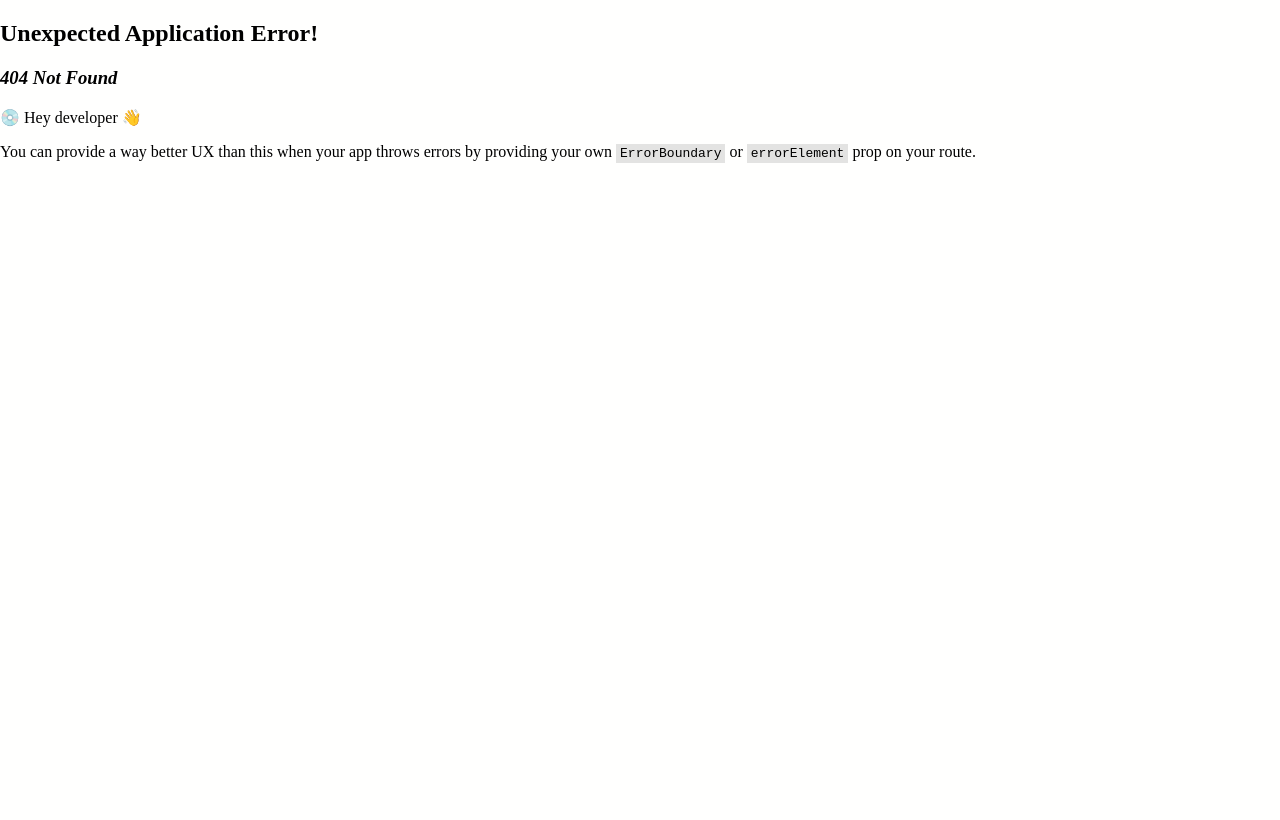
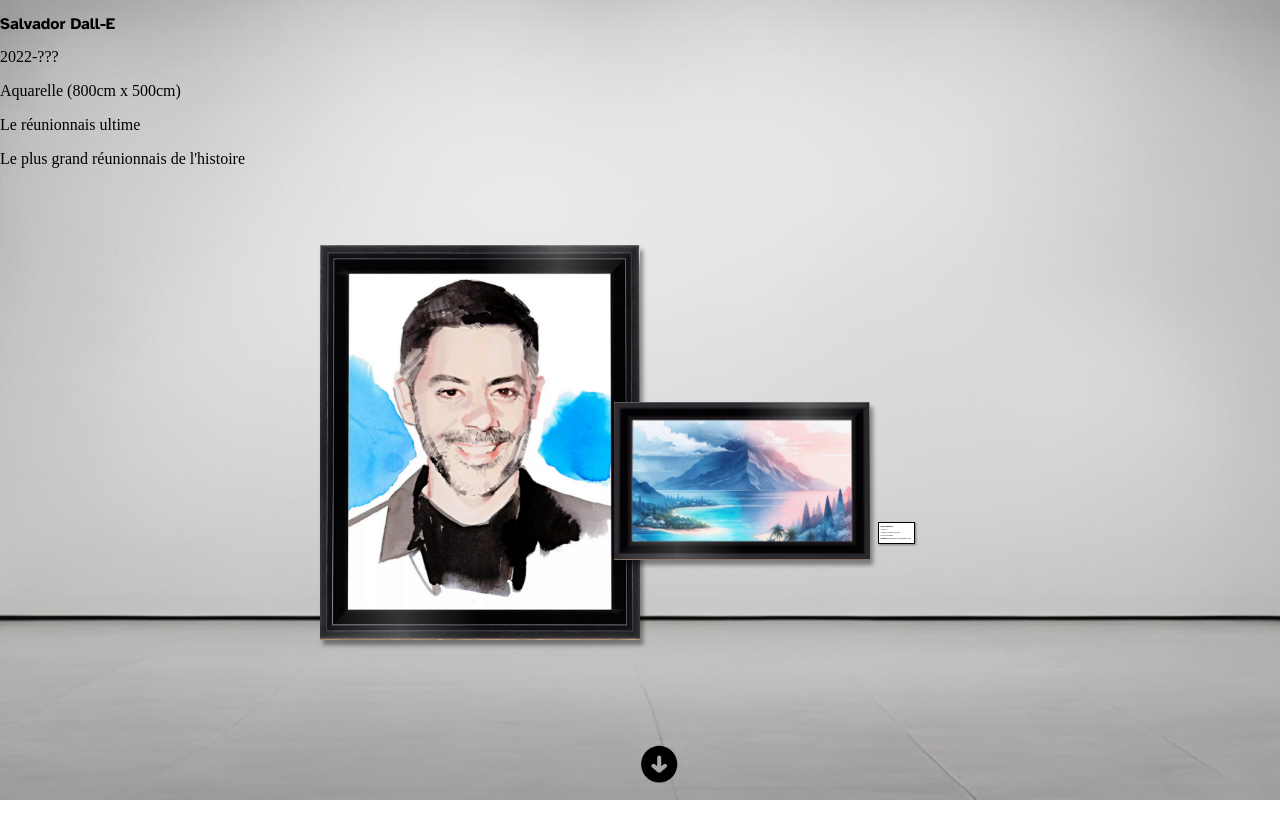
Before and after one commit to WildCodeSchool/2023-09-JS-Lille-P3-Afac, a React (Vite) app in the folder frontend/: page /VirtualMuseumFontWall in a window 1280 px wide. Before the commit this address had no page. Built offline with nearby package versions, Linux system fonts and the light colour scheme.

Commit message:
it so hard

```diff
--- a/frontend/src/components/Context/GlobalContextProvider.jsx
+++ b/frontend/src/components/Context/GlobalContextProvider.jsx
@@ -147,7 +147,6 @@ function GlobalContextProvider({ children }) {
       animationClassName: "zoomLeft",
     },
   ];
-
   const artists = [
     {
       name: "Salvador Dall-e",
@@ -166,7 +165,6 @@ function GlobalContextProvider({ children }) {
       img: "./src/assets/Klimteastwood.png",
     },
   ];
-
   const artwork = [
     {
       name: "Le Piton",
@@ -181,7 +179,6 @@ function GlobalContextProvider({ children }) {
       img: "./src/assets/LeTampon.png",
     },
   ];
-
   const category = [
     {
       name: "Dessin",
--- a/frontend/src/components/NavBar/NavBar.jsx
+++ b/frontend/src/components/NavBar/NavBar.jsx
@@ -16,7 +16,7 @@ function NavBar() {
           </Link>
         </li>
         <li>
-          <Link to="/" className="navbarLink">
+          <Link to="/About" className="navbarLink">
             A Propos
           </Link>
         </li>
--- a/frontend/src/components/VirtualMuseum/SecondRoom/FontWall.jsx
+++ b/frontend/src/components/VirtualMuseum/SecondRoom/FontWall.jsx
@@ -16,14 +16,14 @@ function FontWall() {
   };
 
   const secondArtwork = {
-    img: "./src/assets/playaWithFrame.png",
-    classNameArtwork: "firstArtworkLeftSideSecondRoom",
-    classNameThumbnail: "firstArtworkLeftSideSecondRoomInformations",
-    painter: "Frida Kahloops",
-    date: "1976-2002",
-    information: "Aquarelle (1000cm x 700cm)",
-    title: "Plage réunionnaise",
-    description: "Plage de l'ile de la Réunion",
+    img: "./src/assets/fusionColorWithFrame.png",
+    classNameArtwork: "secondArtworkBackRoomSecondRoom",
+    classNameThumbnail: "secondArtworkBackRoomSecondRoomInformations",
+    painter: "Auguste Reblanc",
+    date: "1876-2021",
+    information: "Aquarelle (1000cm x 800cm)",
+    title: "L'ile de la Réunion",
+    description: "L'ile de la Réunion avec de fortes nuances roses et bleues",
   };
 
   return (
--- a/frontend/src/components/VirtualMuseum/SecondRoom/FontWall.scss
+++ b/frontend/src/components/VirtualMuseum/SecondRoom/FontWall.scss
@@ -2,11 +2,11 @@
 
 // Left artwork
 
-.leftArtworkFontWall {
+.firstArtworkFontRoomSecondRoom {
   position: absolute;
-  bottom: 40%;
-  left: 5%;
-  width: 40%;
+  bottom: 20%;
+  left: 25%;
+  width: 25%;
   filter: drop-shadow(3px 5px 2px rgb(0 0 0 / 0.4));
   &:hover {
     animation: shake 2s ease 0s 1 alternate forwards;
@@ -38,7 +38,7 @@
 
 // Right artwork
 
-.rightArtworkFontWall {
+.secondArtworkFontRoomSecondRoom {
   position: absolute;
   bottom: 46%;
   right: 10%;
--- a/frontend/src/components/VirtualMuseum/SecondRoom/SecondRoom.scss
+++ b/frontend/src/components/VirtualMuseum/SecondRoom/SecondRoom.scss
@@ -12,6 +12,13 @@
 .moveOnTheFirstRoom {
   position: absolute;
   right: 45%;
+  bottom: 2%;
+  width: 3%;
+  transform: rotate(180deg);
+}
+.moveOnTheSecondRoom {
+  position: absolute;
+  left: 50%;
   bottom: 2%;
   width: 3%;
   transform: rotate(180deg);
```
Also changed, not shown: frontend/src/main.jsx (+21 -9 lines).
